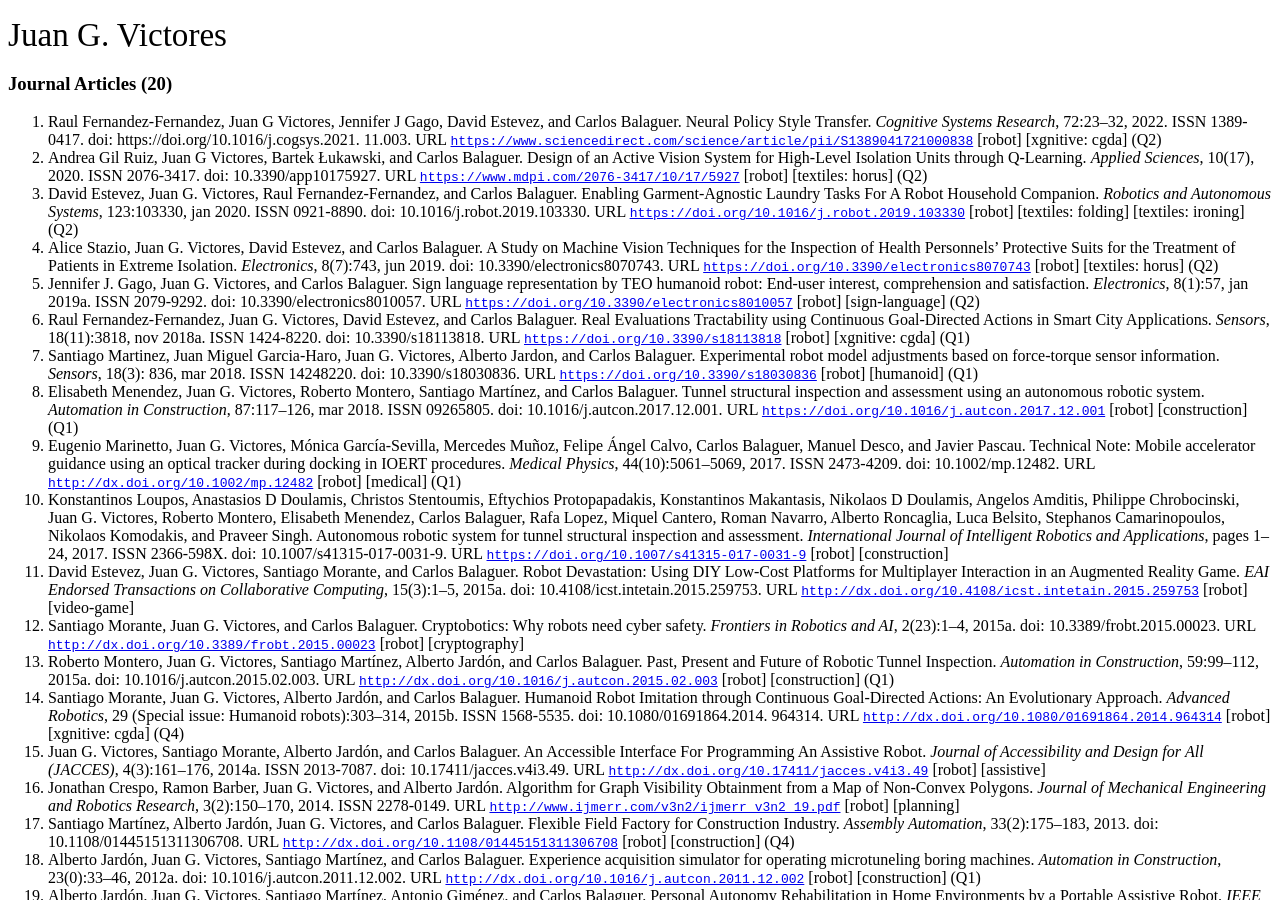
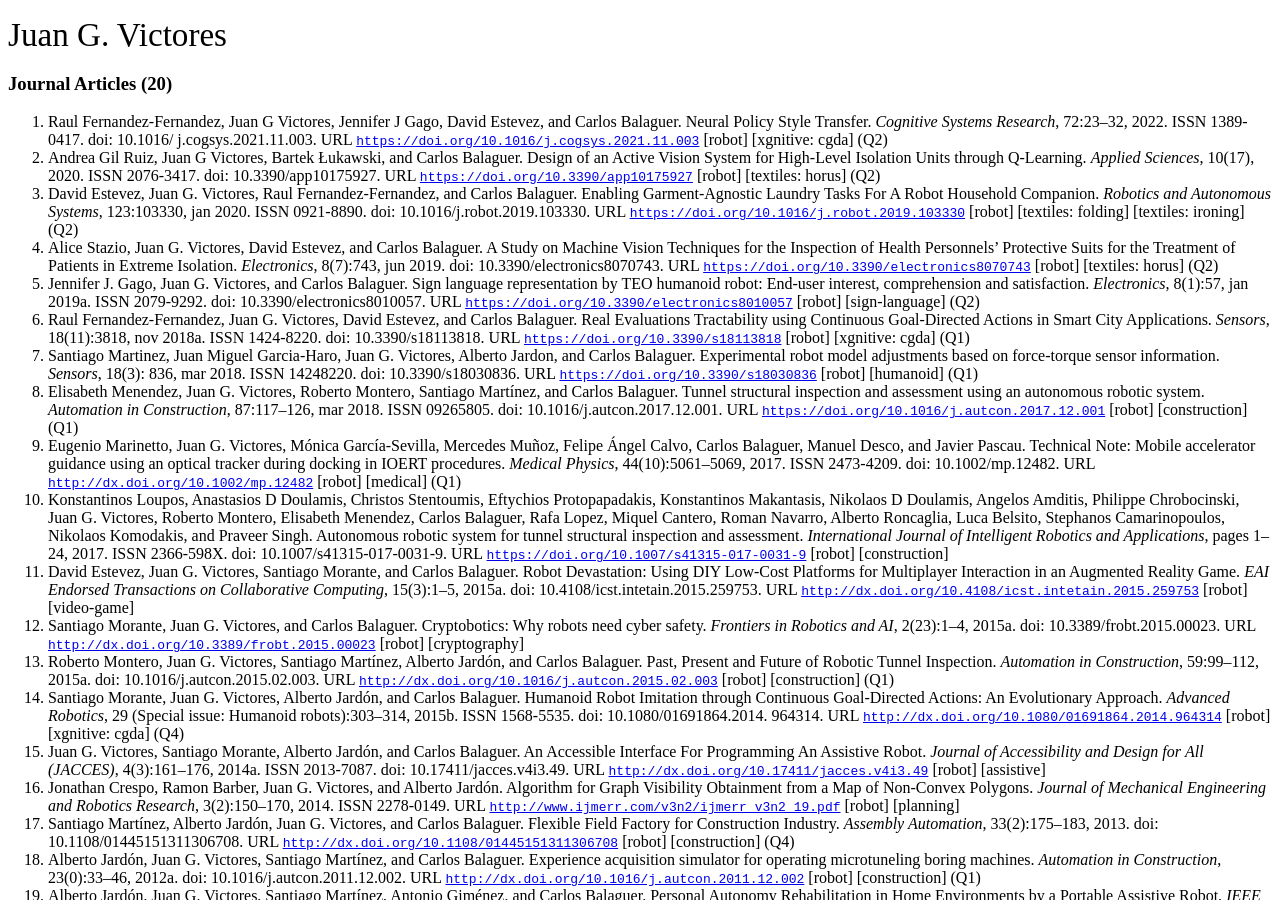
Before and after one commit to jgvictores/jgvictores.github.io, a Jekyll site: the page cv/JuanGVictoresCV.html, which Jekyll copies as it is, in a window 1280 px wide and 900 px high. Built offline with Jekyll 4.4.1, drawn with Linux system fonts in a browser that asks for light colours.

Commit message:
url via dois

```diff
--- a/cv/JuanGVictoresCV.html
+++ b/cv/JuanGVictoresCV.html
@@ -23,22 +23,21 @@ class="pplr9o-x-x-207">Juan G. Victores</span>
      <li
   class="enumerate" id="x1-1002x1"><a
  id="Xfernandezfernandez2022neural"></a>Raul Fernandez-Fernandez, Juan G Victores, Jennifer J Gago, David Estevez, and Carlos Balaguer.
-     Neural  Policy  Style  Transfer.   <span
-class="pplri9o-">Cognitive  Systems  Research</span>,  72:23–32,  2022.   ISSN  1389-0417.   doi:
-     https://doi.org/10.1016/j.cogsys.2021.
-     11.003.  URL <a
-href="https://www.sciencedirect.com/science/article/pii/S1389041721000838" class="url" ><span
-class="cmtt-10">https://www.sciencedirect.com/science/article/pii/S1389041721000838</span></a> [robot]
-     [xgnitive: cgda] (Q2)
+     Neural Policy Style Transfer. <span
+class="pplri9o-">Cognitive Systems Research</span>, 72:23–32, 2022. ISSN 1389-0417. doi: 10.1016/
+     j.cogsys.2021.11.003.     URL  <a
+href="https://doi.org/10.1016/j.cogsys.2021.11.003" class="url" ><span
+class="cmtt-10">https://doi.org/10.1016/j.cogsys.2021.11.003</span></a> [robot]  [xgnitive:
+     cgda] (Q2)
      </li>
      <li
   class="enumerate" id="x1-1004x2"><a
- id="Xgil2020design"></a>Andrea Gil Ruiz, Juan G Victores, Bartek Łukawski, and Carlos Balaguer. Design of an Active Vision
-     System  for  High-Level  Isolation  Units  through  Q-Learning.   <span
-class="pplri9o-">Applied  Sciences</span>,  10(17),  2020.   ISSN
-     2076-3417. doi: 10.3390/app10175927. URL <a
-href="https://www.mdpi.com/2076-3417/10/17/5927" class="url" ><span
-class="cmtt-10">https://www.mdpi.com/2076-3417/10/17/5927</span></a> [robot]
+ id="Xgil2020design"></a>Andrea  Gil  Ruiz,  Juan G  Victores,  Bartek  Łukawski,  and  Carlos  Balaguer.   Design  of  an  Active
+     Vision System for High-Level Isolation Units through Q-Learning.   <span
+class="pplri9o-">Applied Sciences</span>, 10(17), 2020.
+     ISSN 2076-3417.  doi: 10.3390/app10175927.  URL <a
+href="https://doi.org/10.3390/app10175927" class="url" ><span
+class="cmtt-10">https://doi.org/10.3390/app10175927</span></a> [robot]
      [textiles: horus] (Q2)
      </li>
      <li
```
Also changed, not shown: cv/victores.bib (+3 -3 lines), 1 other file.
